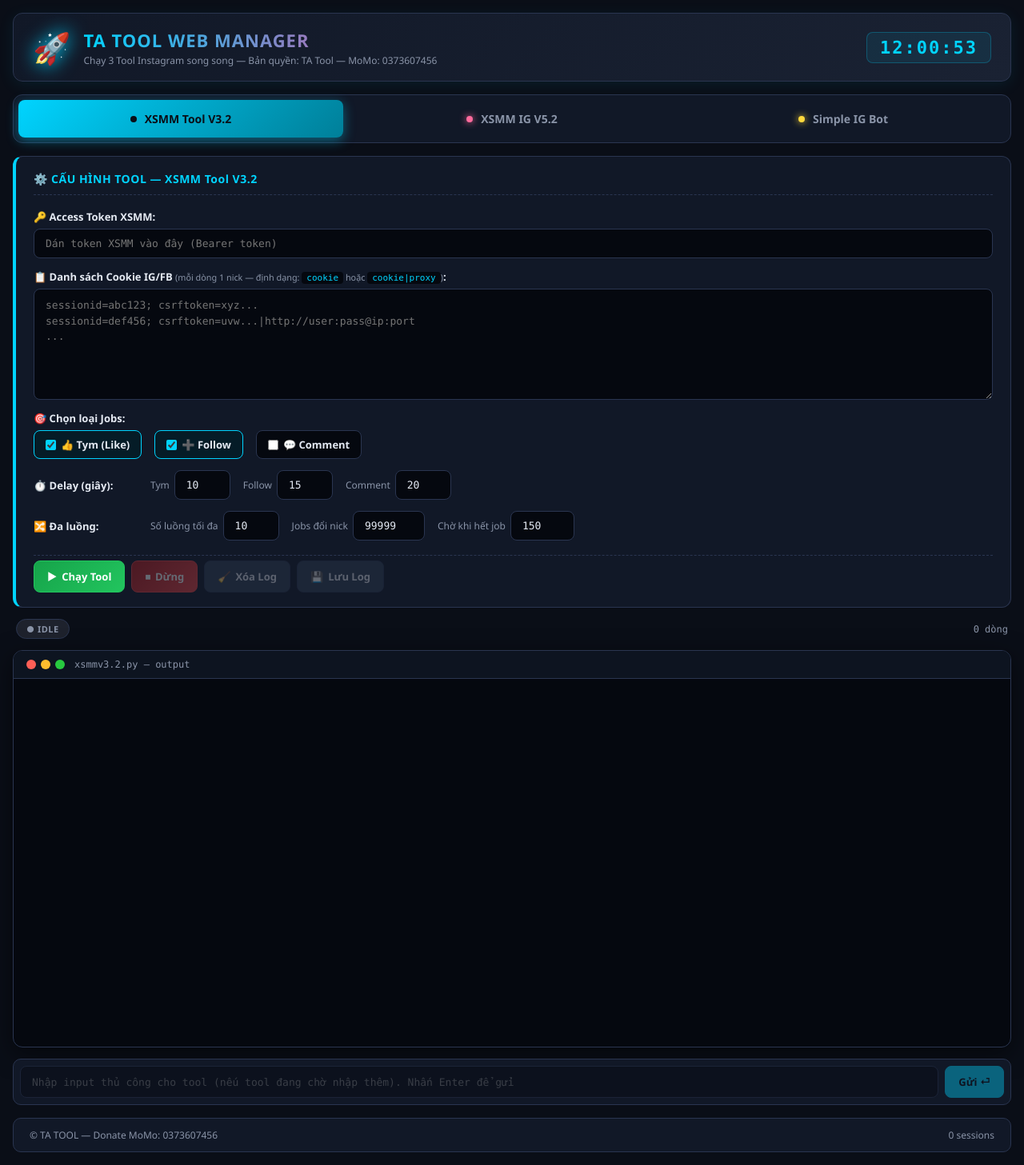
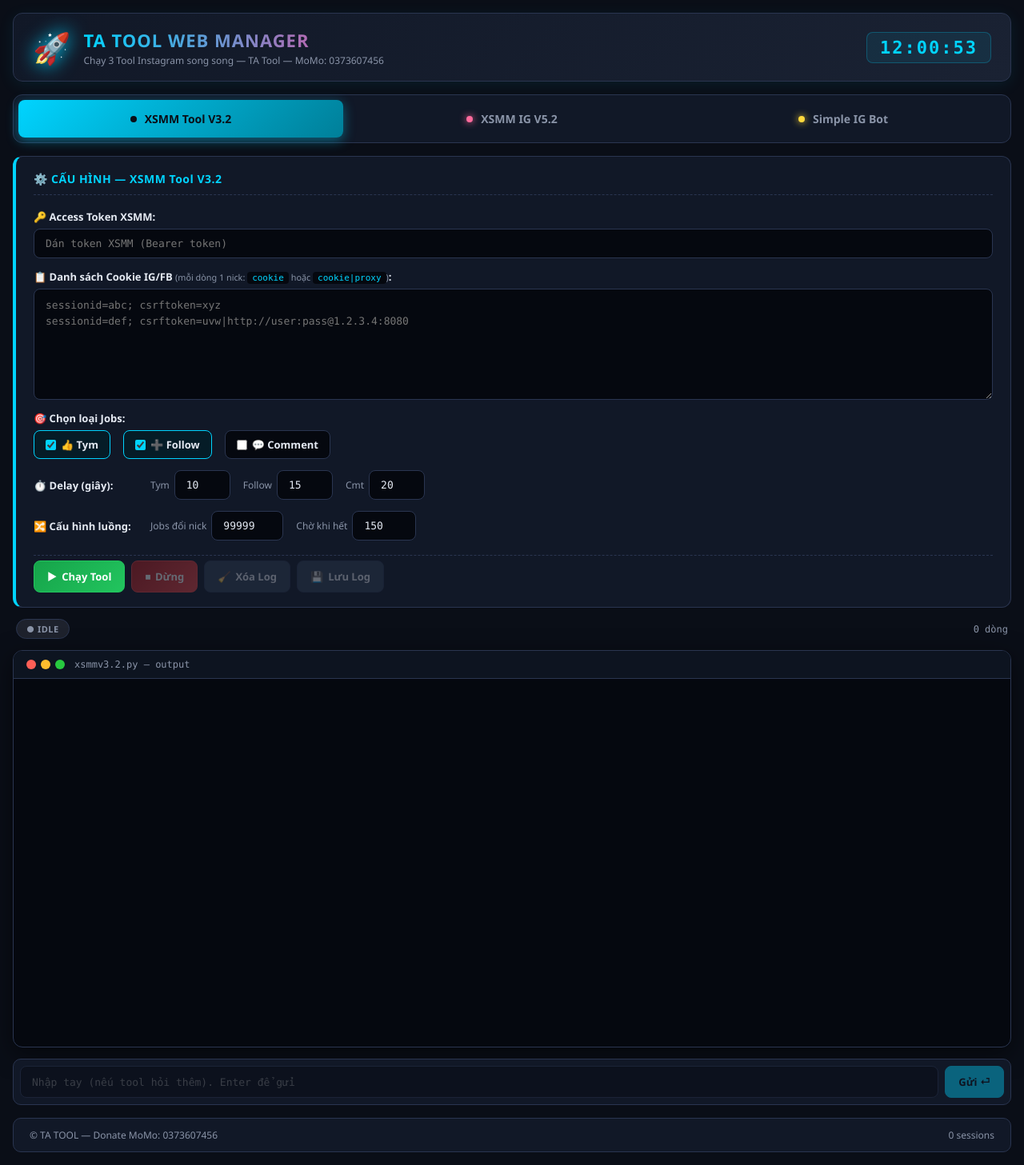
Before and after one commit to kxjxjdjhzhxhxh-jpg/Tool-xsmm, a Flask app: page / in a window 1280 px wide. Shown: the whole page at 80% size. Run offline with Flask 3, Linux system fonts and the light colour scheme; data that the repository does not hold is empty; some libraries are stand-ins or nearby versions.

Commit message:
Update index.html

```diff
--- a/templates/index.html
+++ b/templates/index.html
@@ -13,7 +13,7 @@
             <span class="logo-icon">🚀</span>
             <div>
                 <h1>TA TOOL WEB MANAGER</h1>
-                <p class="subtitle">Chạy 3 Tool Instagram song song — Bản quyền: TA Tool — MoMo: 0373607456</p>
+                <p class="subtitle">Chạy 3 Tool Instagram song song — TA Tool — MoMo: 0373607456</p>
             </div>
         </div>
         <div class="header-info">
@@ -35,100 +35,82 @@
         {% set safe_key = key | replace('.', '_') %}
         <section class="tool-panel" data-tool="{{ key }}" data-safe="{{ safe_key }}" style="--panel-color: {{ info.color }}">
 
-            <!-- ============ CONFIG FORM ============ -->
             <div class="config-form" id="form-{{ safe_key }}">
-                <div class="form-title">⚙️ CẤU HÌNH TOOL — {{ info.name }}</div>
+                <div class="form-title">⚙️ CẤU HÌNH — {{ info.name }}</div>
 
-                <!-- Token XSMM -->
+                {% if key != '11223' %}
                 <div class="form-row">
                     <label>🔑 Access Token XSMM:</label>
-                    <input type="text" class="cfg-input cfg-token" placeholder="Dán token XSMM vào đây (Bearer token)" autocomplete="off">
-                </div>
-
-                <!-- Cookie Check (chỉ cho tool 2) -->
-                {% if key == 'xsmmigv5.2' %}
-                <div class="form-row">
-                    <label>🍪 Cookie Check Jobs (tùy chọn — cookie trình duyệt web):</label>
-                    <textarea class="cfg-input cfg-cookiecheck" rows="2" placeholder="Để trống nếu muốn dùng cookie của từng nick. Hoặc dán cookie web browser riêng..."></textarea>
+                    <input type="text" class="cfg-input cfg-token" placeholder="Dán token XSMM (Bearer token)" autocomplete="off">
                 </div>
                 {% endif %}
 
-                <!-- Danh sách cookie -->
+                {% if key == 'xsmmigv5.2' %}
                 <div class="form-row">
-                    <label>📋 Danh sách Cookie IG/FB <small>(mỗi dòng 1 nick — định dạng: <code>cookie</code> hoặc <code>cookie|proxy</code>)</small>:</label>
-                    <textarea class="cfg-input cfg-cookies" rows="6" placeholder="sessionid=abc123; csrftoken=xyz...&#10;sessionid=def456; csrftoken=uvw...|http://user:pass@ip:port&#10;..."></textarea>
+                    <label>🍪 Cookie Check Jobs (tùy chọn):</label>
+                    <textarea class="cfg-input cfg-cookiecheck" rows="2" placeholder="Để trống = dùng cookie của từng nick"></textarea>
+                </div>
+                {% endif %}
+
+                <div class="form-row">
+                    <label>📋 Danh sách Cookie IG/FB <small>(mỗi dòng 1 nick: <code>cookie</code> hoặc <code>cookie|proxy</code>)</small>:</label>
+                    <textarea class="cfg-input cfg-cookies" rows="6" placeholder="sessionid=abc; csrftoken=xyz&#10;sessionid=def; csrftoken=uvw|http://user:pass@1.2.3.4:8080"></textarea>
                 </div>
 
-                <!-- Chọn jobs -->
                 <div class="form-row">
                     <label>🎯 Chọn loại Jobs:</label>
                     <div class="checkbox-group">
-                        <label class="cb-item"><input type="checkbox" class="cfg-job cfg-job-like" checked> 👍 Tym (Like)</label>
+                        <label class="cb-item"><input type="checkbox" class="cfg-job cfg-job-like" checked> 👍 Tym</label>
                         <label class="cb-item"><input type="checkbox" class="cfg-job cfg-job-follow" checked> ➕ Follow</label>
                         <label class="cb-item"><input type="checkbox" class="cfg-job cfg-job-comment"> 💬 Comment</label>
                     </div>
                 </div>
 
-                <!-- Delay -->
                 <div class="form-row form-row-inline">
                     <label>⏱️ Delay (giây):</label>
                     <div class="inline-inputs">
                         <span>Tym <input type="number" class="cfg-input cfg-delay-tym" value="10" min="1" style="width:70px"></span>
                         <span>Follow <input type="number" class="cfg-input cfg-delay-follow" value="15" min="1" style="width:70px"></span>
-                        <span>Comment <input type="number" class="cfg-input cfg-delay-comment" value="20" min="10" style="width:70px"></span>
+                        <span>Cmt <input type="number" class="cfg-input cfg-delay-comment" value="20" min="10" style="width:70px"></span>
                     </div>
                 </div>
 
-                <!-- Cấu hình luồng -->
                 <div class="form-row form-row-inline">
-                    <label>🔀 Đa luồng:</label>
+                    <label>🔀 Cấu hình luồng:</label>
                     <div class="inline-inputs">
-                        <span>Số luồng tối đa <input type="number" class="cfg-input cfg-threads" value="10" min="1" max="50" style="width:70px"></span>
                         <span>Jobs đổi nick <input type="number" class="cfg-input cfg-rotate" value="99999" min="1" style="width:90px"></span>
-                        <span>Chờ khi hết job <input type="number" class="cfg-input cfg-wait" value="150" min="10" style="width:80px"></span>
+                        <span>Chờ khi hết <input type="number" class="cfg-input cfg-wait" value="150" min="10" style="width:80px"></span>
                     </div>
                 </div>
 
-                <!-- Chỉ cho tool 3 -->
                 {% if key == '11223' %}
                 <div class="form-row form-row-inline">
-                    <label>🎬 Chế độ chạy (Tool 3):</label>
+                    <label>🎬 Chế độ (Tool 3):</label>
                     <div class="inline-inputs">
-                        <select class="cfg-input cfg-mode" style="width:200px">
+                        <select class="cfg-input cfg-mode" style="width:220px">
                             <option value="1">1. Like (nhận xu ngay)</option>
                             <option value="2">2. Follow (đủ 12 mới nhận)</option>
                             <option value="3">3. Comment (nhận xu ngay)</option>
                         </select>
-                        <span>Delay nhận xu <input type="number" class="cfg-input cfg-delaycoin" value="3" min="1" style="width:70px"></span>
+                        <span>Delay coin <input type="number" class="cfg-input cfg-delaycoin" value="3" min="1" style="width:70px"></span>
                     </div>
                 </div>
                 {% endif %}
 
-                <!-- Nút bấm -->
                 <div class="form-actions">
-                    <button class="btn btn-start" data-tool="{{ key }}">
-                        <span class="btn-icon">▶</span> Chạy Tool
-                    </button>
-                    <button class="btn btn-stop" data-tool="{{ key }}" disabled>
-                        <span class="btn-icon">⏹</span> Dừng
-                    </button>
-                    <button class="btn btn-clear" data-tool="{{ key }}" disabled>
-                        <span class="btn-icon">🧹</span> Xóa Log
-                    </button>
-                    <button class="btn btn-save" data-tool="{{ key }}" disabled>
-                        <span class="btn-icon">💾</span> Lưu Log
-                    </button>
+                    <button class="btn btn-start" data-tool="{{ key }}"><span class="btn-icon">▶</span> Chạy Tool</button>
+                    <button class="btn btn-stop" data-tool="{{ key }}" disabled><span class="btn-icon">⏹</span> Dừng</button>
+                    <button class="btn btn-clear" data-tool="{{ key }}" disabled><span class="btn-icon">🧹</span> Xóa Log</button>
+                    <button class="btn btn-save" data-tool="{{ key }}" disabled><span class="btn-icon">💾</span> Lưu Log</button>
                 </div>
             </div>
 
-            <!-- ============ SESSION INFO ============ -->
             <div class="session-info" data-tool="{{ key }}">
                 <span class="badge status-badge idle">● IDLE</span>
                 <span class="session-id"></span>
                 <span class="output-count">0 dòng</span>
             </div>
 
-            <!-- ============ TERMINAL ============ -->
             <div class="terminal-wrap">
                 <div class="terminal-header">
                     <div class="dots"><span></span><span></span><span></span></div>
@@ -137,9 +119,8 @@
                 <div class="terminal" id="term-{{ safe_key }}"></div>
             </div>
 
-            <!-- ============ INPUT BAR (nhập tay khi cần) ============ -->
             <div class="input-bar">
-                <input type="text" class="stdin-input" placeholder="Nhập input thủ công cho tool (nếu tool đang chờ nhập thêm). Nhấn Enter để gửi" data-tool="{{ key }}" disabled>
+                <input type="text" class="stdin-input" placeholder="Nhập tay (nếu tool hỏi thêm). Enter để gửi" data-tool="{{ key }}" disabled>
                 <button class="btn btn-send" data-tool="{{ key }}" disabled>Gửi ⏎</button>
             </div>
         </section>
```
